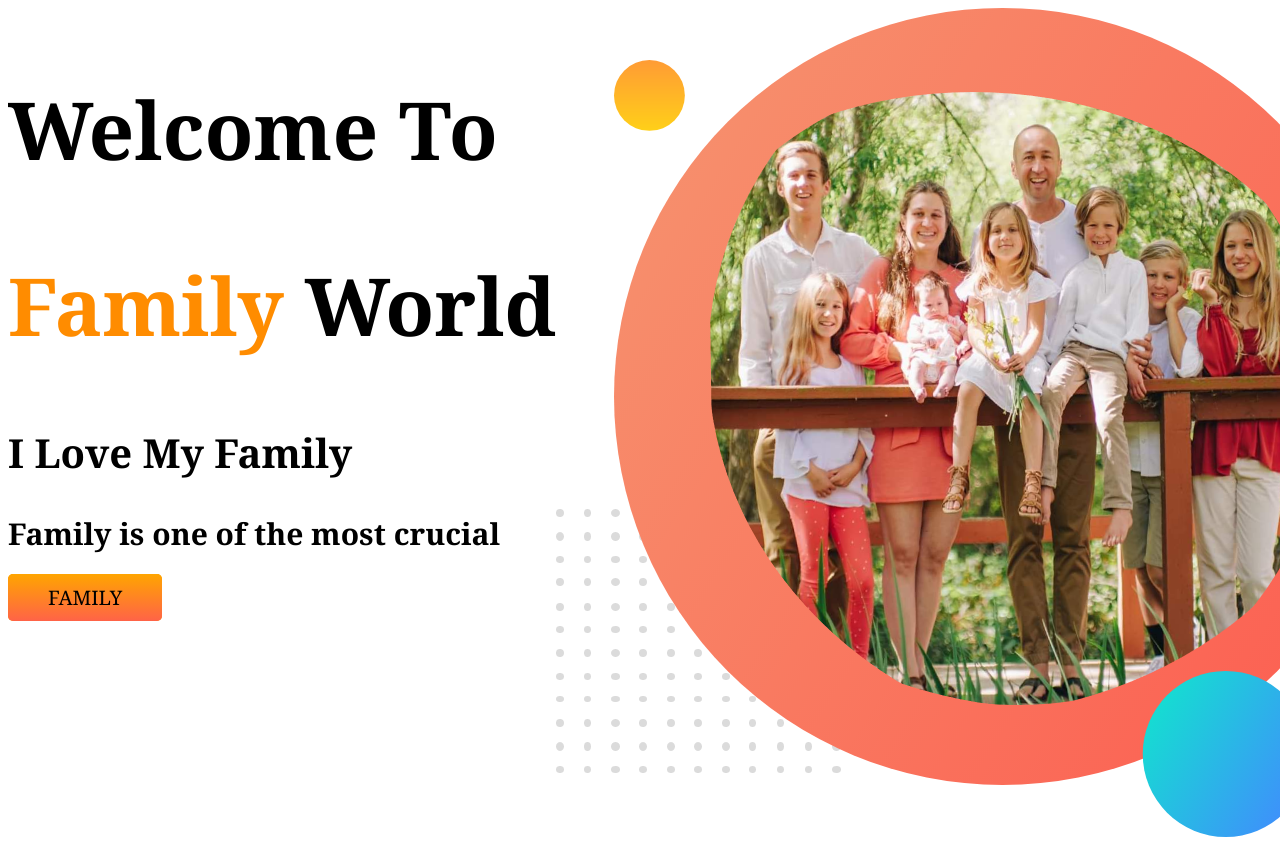
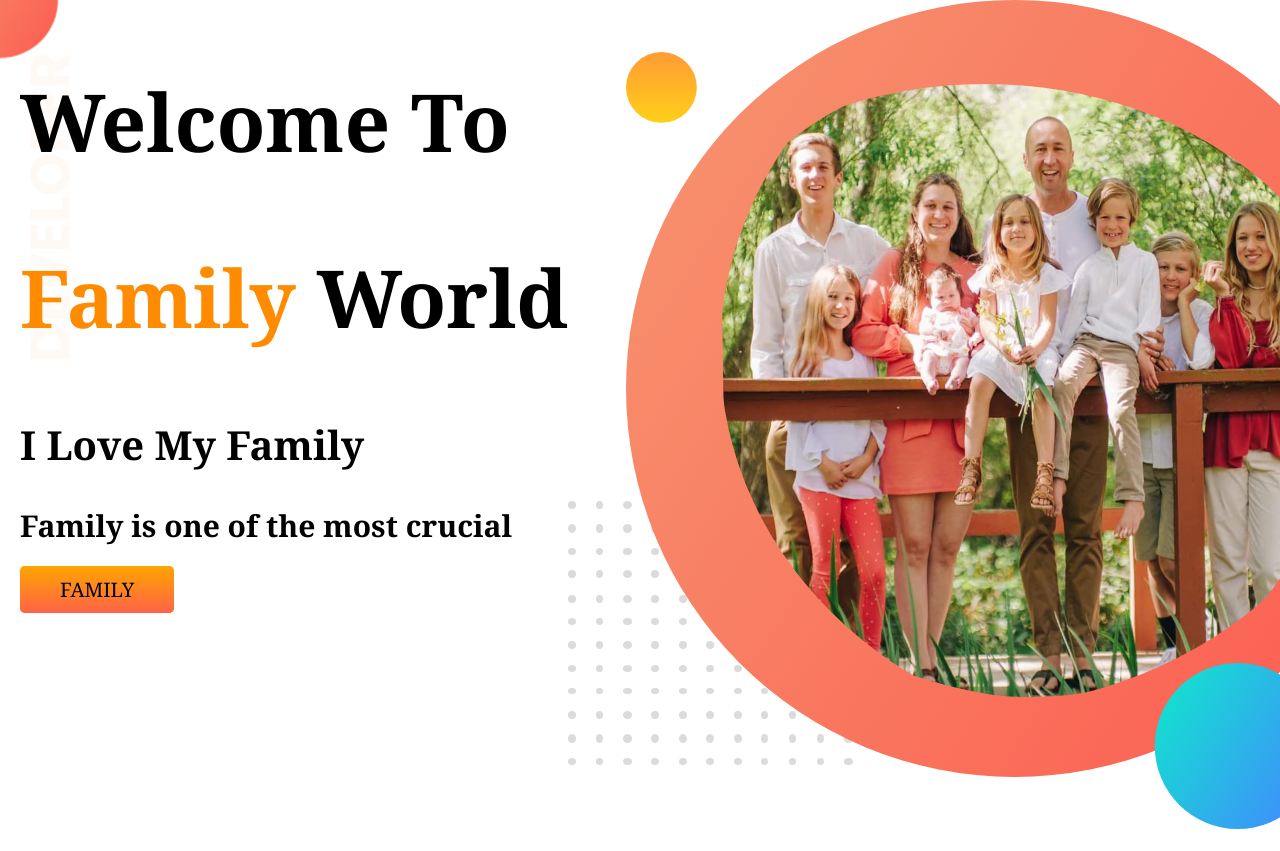
Before and after one commit to promi777/my-family, a plain HTML site: page index.html in a window 1280 px wide. Shown: the top 851 px of the page. Drawn offline with Linux system fonts and the light colour scheme.

Commit message:
style added

```diff
--- a/index.html
+++ b/index.html
@@ -8,7 +8,7 @@
     <link rel="stylesheet" href="style.css">
 </head>
 <body>
-    <section>
+    <section class="top-bannar">
         <div class="half-width">
             <h1>Welcome To</h1>
             <h1><span class="p">Family</span> World</h1>
--- a/style.css
+++ b/style.css
@@ -1,5 +1,6 @@
 body{
     font-family: Georgia, 'Times New Roman', Times, serif;
+    margin: 0%;
 }
 h1{
     font-size: 80px;
@@ -18,6 +19,7 @@ h1{
 }
 section{
     display: flex;
+    padding-left: 20px;
 }
 h2{
     font-size: 40px;
@@ -27,5 +29,9 @@ h3{
 }
 .pro{
     width: 500px;
-    font-size: 20px;
+    font-size: 50px;
 }
+.top-bannar{
+    background-image: url(family/top-banner.png);
+    background-repeat: no-repeat;
+}
```
Also changed, not shown: family/top-banner.png (added).
